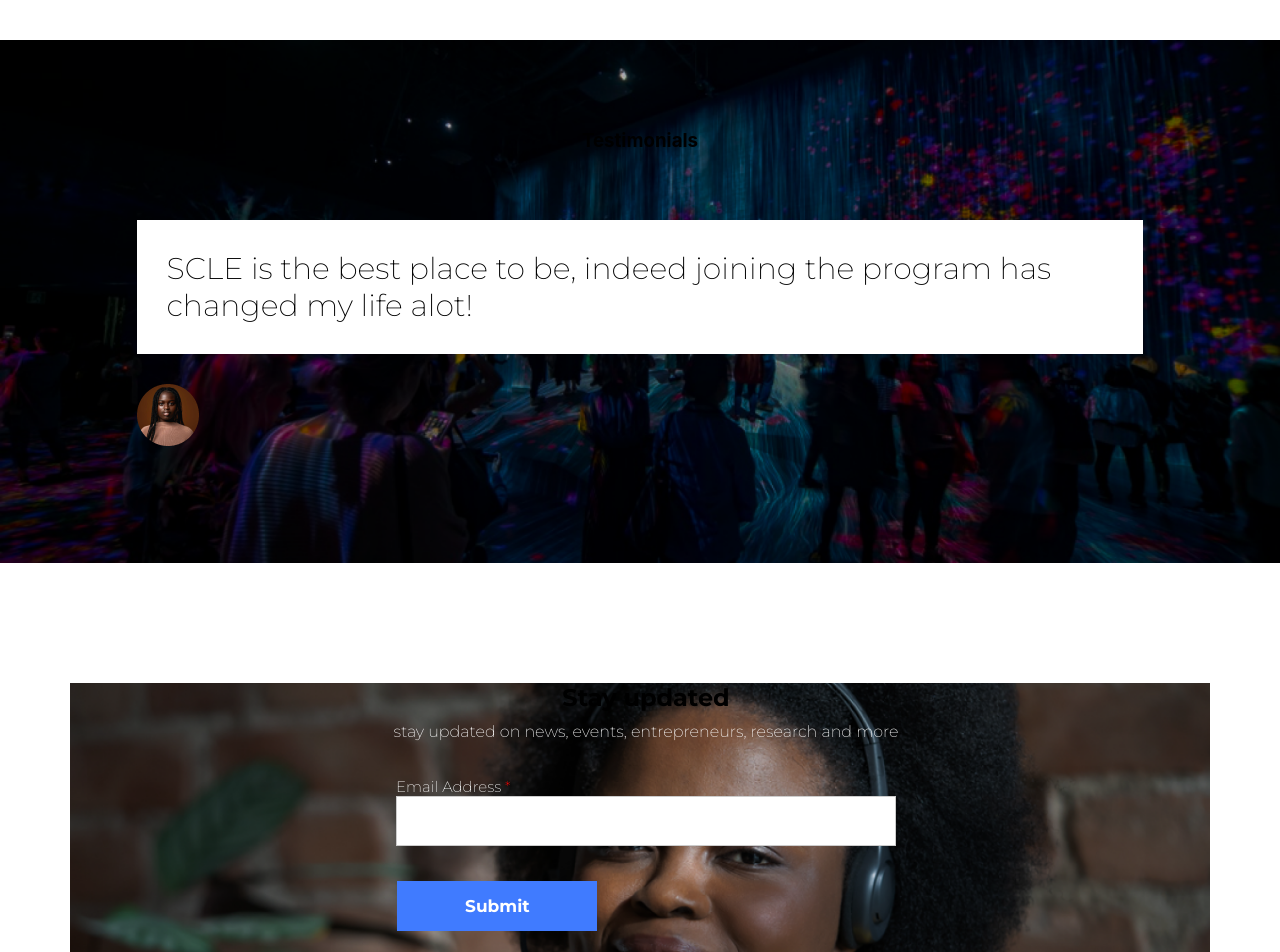
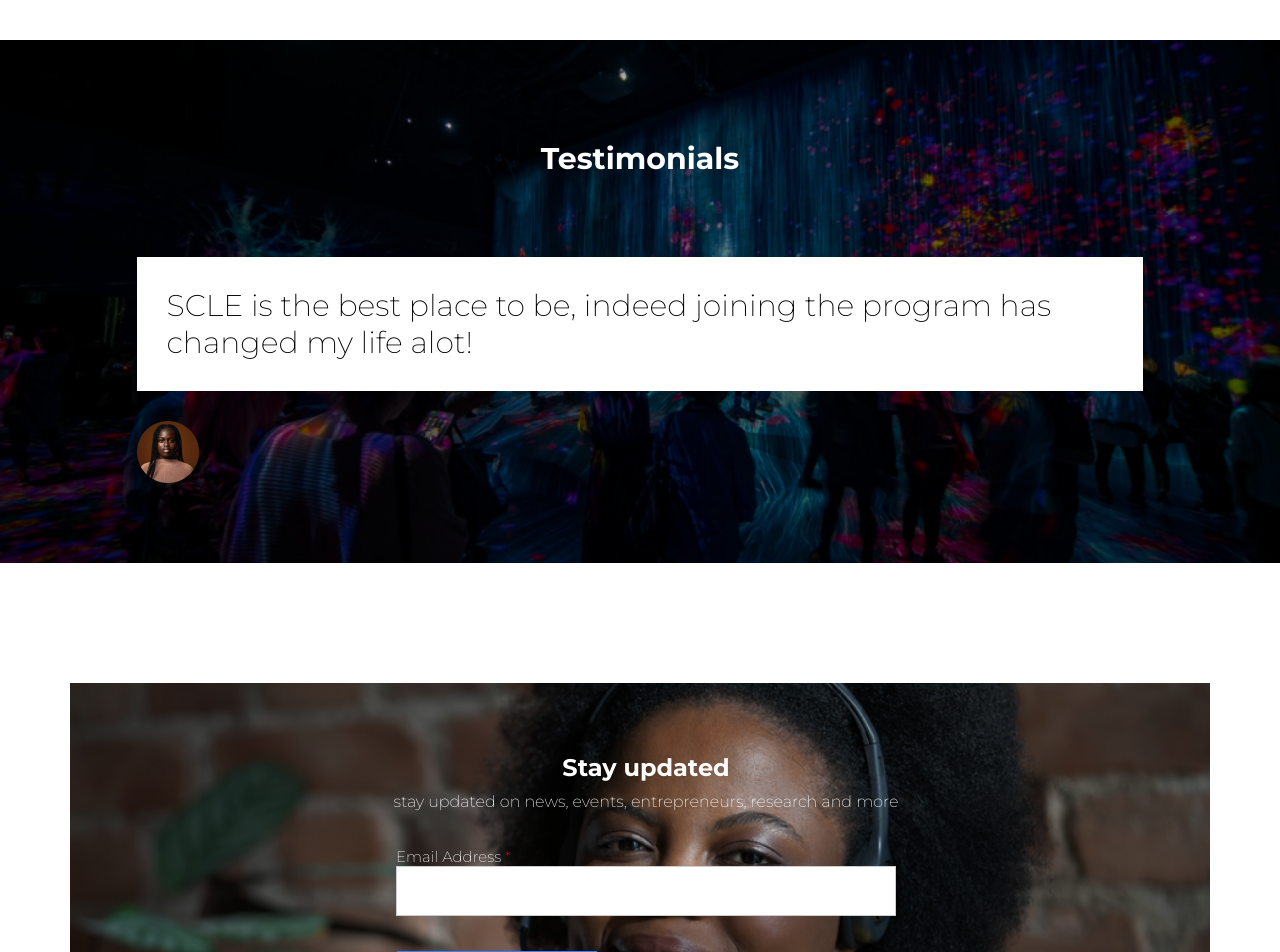
Before and after one commit to inedjosh/scle, a Next.js app: page / in a window 1280 px wide. Shown: the part 2820-3772 px from the top of the page. Built offline with nearby package versions, Linux system fonts and the light colour scheme.

Commit message:
new update...

```diff
--- a/styles/Home.module.css
+++ b/styles/Home.module.css
@@ -307,6 +307,14 @@
   align-items: center;
   /* width: 80% */
 }
+
+.testimonyBox h3 {
+  color: white;
+  font-family: "Montserrat", sans-serif;
+  text-align: center;
+  /* margin-top: 20px; */
+  font-size: 30px;
+}
 .headingText {
   color: white;
   font-family: "Montserrat", sans-serif;
@@ -338,10 +346,19 @@
   position: relative;
   font-family: "Montserrat", sans-serif;
   width: 100%;
+  color: white;
+}
+
+.form h3 {
+  color: white;
+  font-family: "Montserrat", sans-serif;
+  text-align: center;
+  margin-top: 50px;
+  font-size: 30px;
 }
 .form {
   position: absolute;
-  top: 50px;
+  top: 120px;
   width: 90vw;
   display: flex;
   justify-content: center;
--- a/styles/about.module.css
+++ b/styles/about.module.css
@@ -579,12 +579,10 @@
     justify-content: center;
     align-items: center;
     flex-direction: column-reverse;
-    margin: 0;
   }
   .greyBox {
     width: 90%;
     margin-top: -20px;
-    /* margin: 0; */
   }
   .blue {
     font-size: 20px;
```
